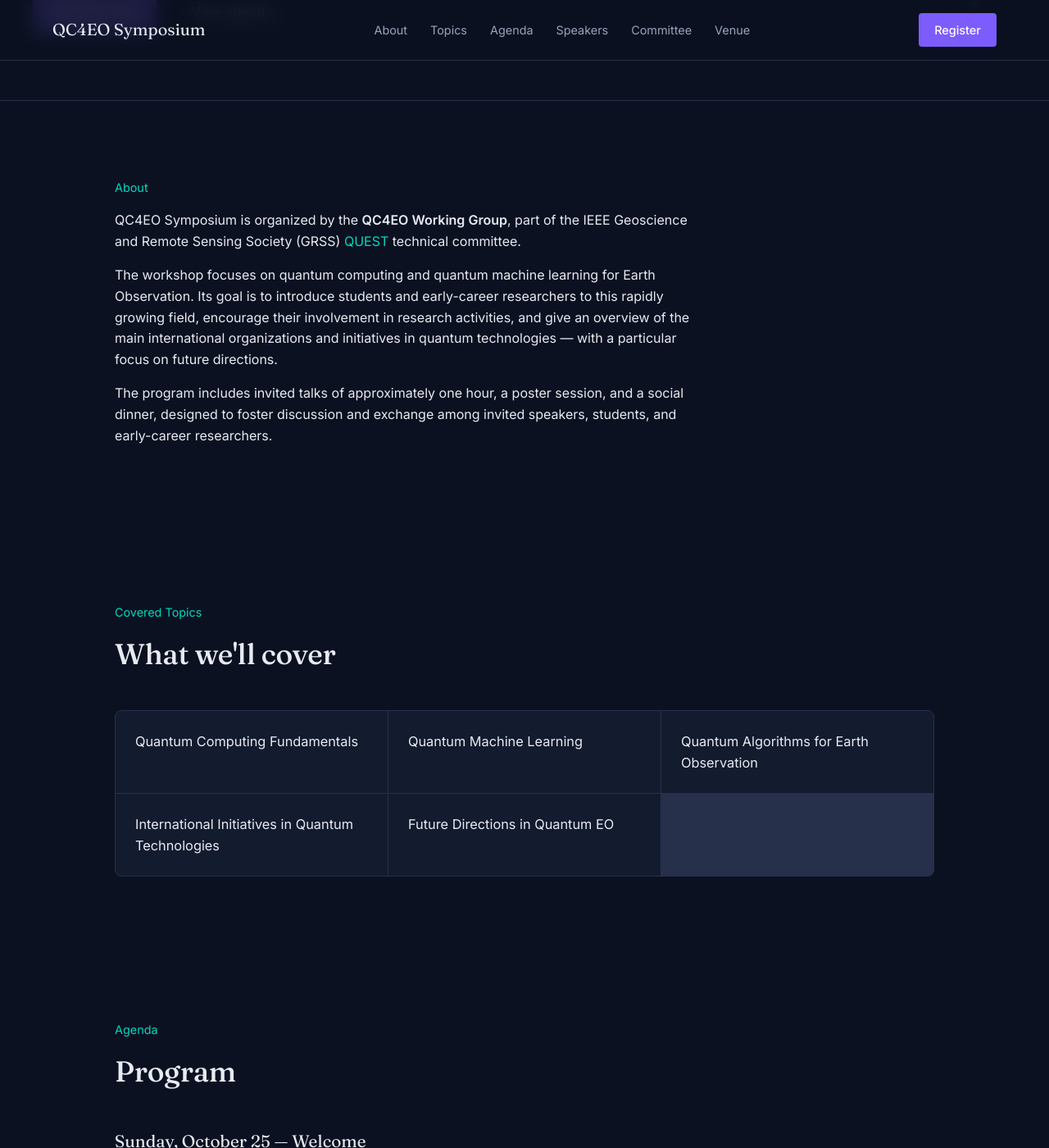
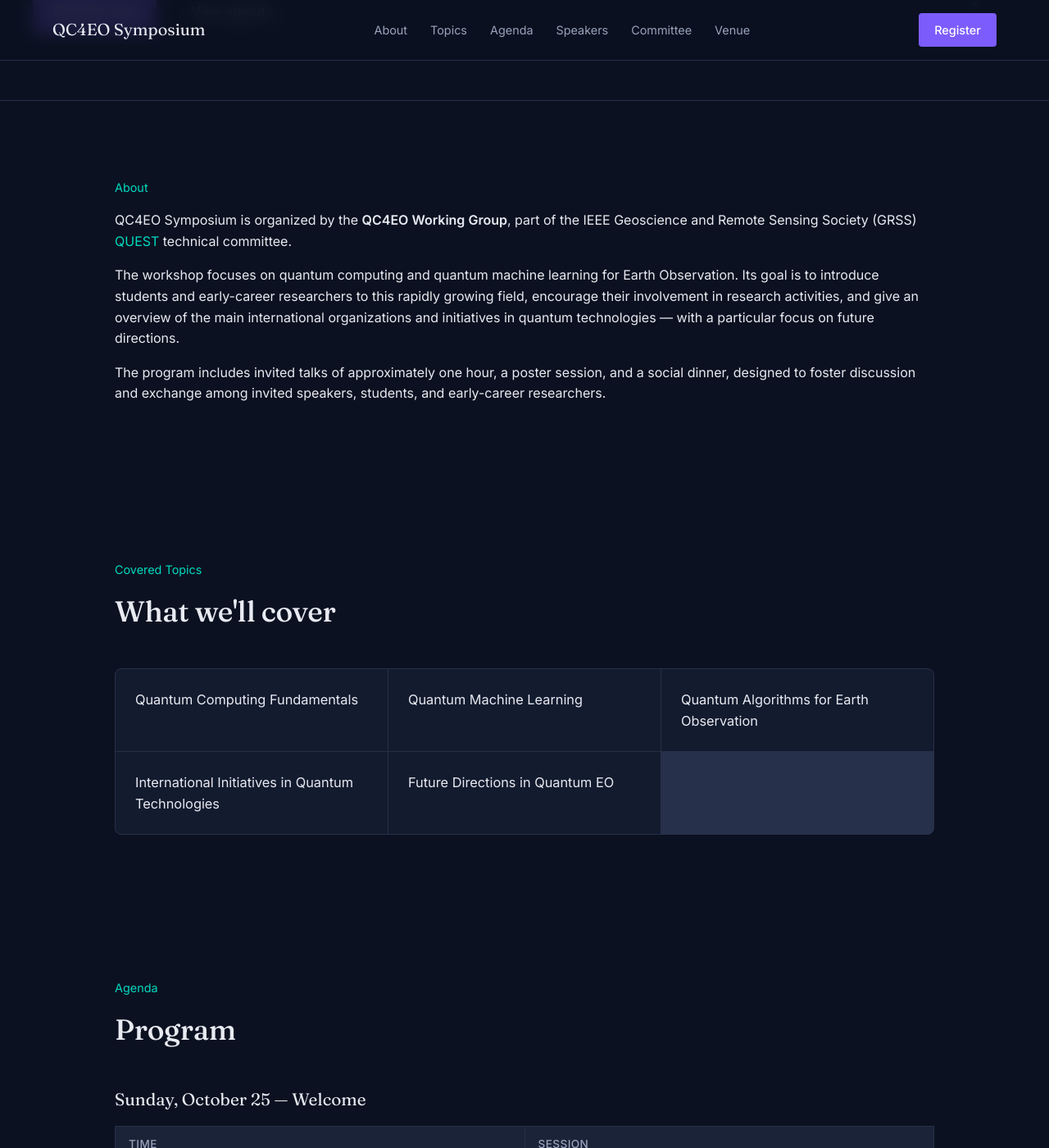
Before and after one commit to IEEE-QUEST-QC4EO/assembly-qc4eo-2026, a Jekyll site: the page built from index.md, in a window 1280 px wide and 1400 px high, scrolled down 543 px. Shown: the whole window at 82% size. Built offline with Jekyll 4.4.1, drawn with Linux system fonts in a browser that asks for light colours.

Commit message:
fixing text alignement

```diff
--- a/assets/css/style.css
+++ b/assets/css/style.css
@@ -38,7 +38,7 @@ h1, h2, h3 { font-family: var(--font-display); font-weight: 500; margin: 0 0 0.5
 section { padding: 5rem 1.5rem; }
 .section-inner { max-width: 1000px; margin: 0 auto; }
 .prose { max-width: none; }
-.prose p { max-width: var(--content-width); }
+.prose p { max-width: none; }
 
 /* ---- Nav ---- */
 .nav {
```
